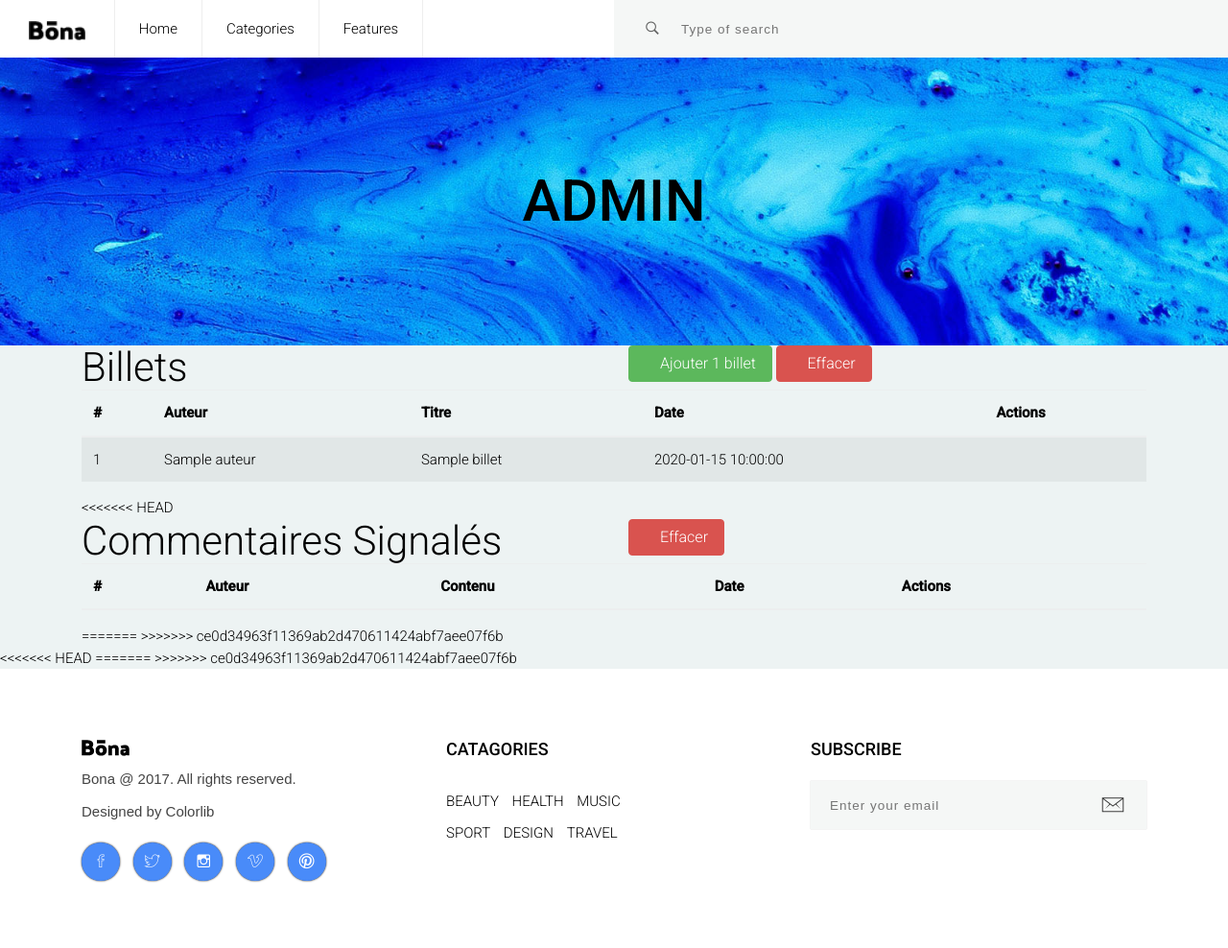
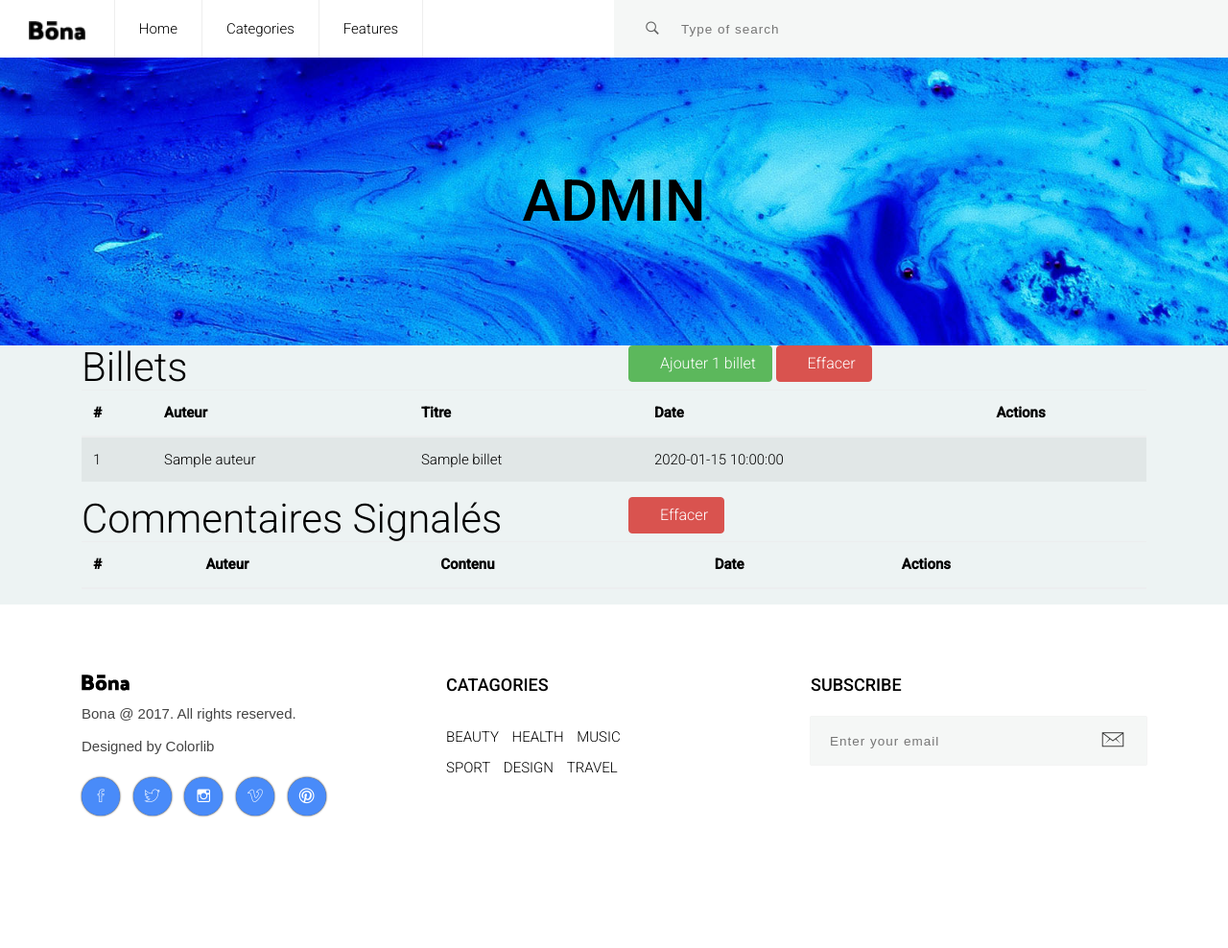
Before and after one commit to LudFav/P4Blog, a PHP site: template views/viewAdmin.php in a window 1280 px wide. Shown: the whole page at 96% size. After the commit the page ends 852 px from the top, so only its background shows below. Run offline with PHP 8.4, Linux system fonts and the light colour scheme; the template is opened without the code that fills it: most values are stand-ins (such as "Sample title", 1, 10 or a date in 2020); lists and menus that the app fills with data are empty; some web fonts are replaced.

Commit message:
Update viewAdmin.php

```diff
--- a/views/viewAdmin.php
+++ b/views/viewAdmin.php
@@ -42,7 +42,6 @@
                     <?php endforeach; ?>
                   </tbody>
             </table>
-<<<<<<< HEAD
             </div>
             <div class="table-wrapper">
             <div class="table-title">
@@ -81,19 +80,8 @@
 
                   </tbody>
             </table>
-=======
->>>>>>> ce0d34963f11369ab2d470611424abf7aee07f6b
             </div>
         </div>
       </div>
 </body>
 </html>
-<<<<<<< HEAD
-
-
-
-
-
-
-=======
->>>>>>> ce0d34963f11369ab2d470611424abf7aee07f6b
```
